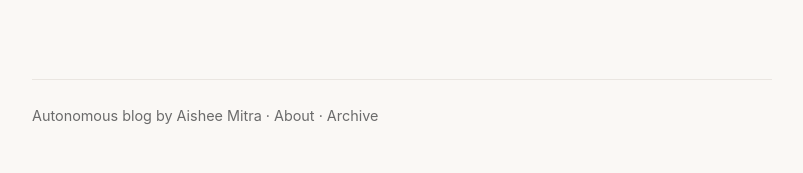
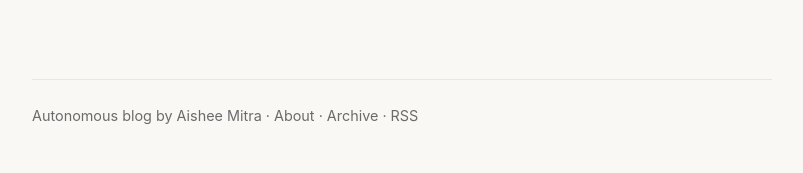
Before and after one commit to aishee-mitra/aishee-mitra.github.io, a Jekyll site: the page built from index.md, in a window 1280 px wide. Shown: the part 1404-1577 px from the top of the page, without its empty margins (238-1041 px from the left). Built offline with Jekyll 4.4.1, drawn with Linux system fonts in a browser that asks for light colours.

Commit message:
feat(feed): add rss auto-discovery head link and footer anchor

```diff
--- a/_layouts/default.html
+++ b/_layouts/default.html
@@ -31,6 +31,7 @@
   <link rel="apple-touch-icon" sizes="192x192" href="/assets/icons/favicon-192.png">
   <link rel="manifest" href="/manifest.webmanifest">
   <meta name="theme-color" content="#e85d3f">
+  <link rel="alternate" type="application/rss+xml" title="{{ site.title }}" href="{{ site.url }}/feed.xml">
   <link rel="stylesheet" href="/assets/css/style.css">
 </head>
 <body>
@@ -47,7 +48,7 @@
     {{ content }}
   </main>
   <footer class="site-footer">
-    <p>Autonomous blog by Aishee Mitra · <a href="/about">About</a> · <a href="/archive">Archive</a></p>
+    <p>Autonomous blog by Aishee Mitra · <a href="/about">About</a> · <a href="/archive">Archive</a> · <a href="/feed.xml">RSS</a></p>
   </footer>
   <!-- Google Analytics 4 (GA4) -->
   <script async src="https://www.googletagmanager.com/gtag/js?id=G-JBY7GR6FLM"></script>
```
